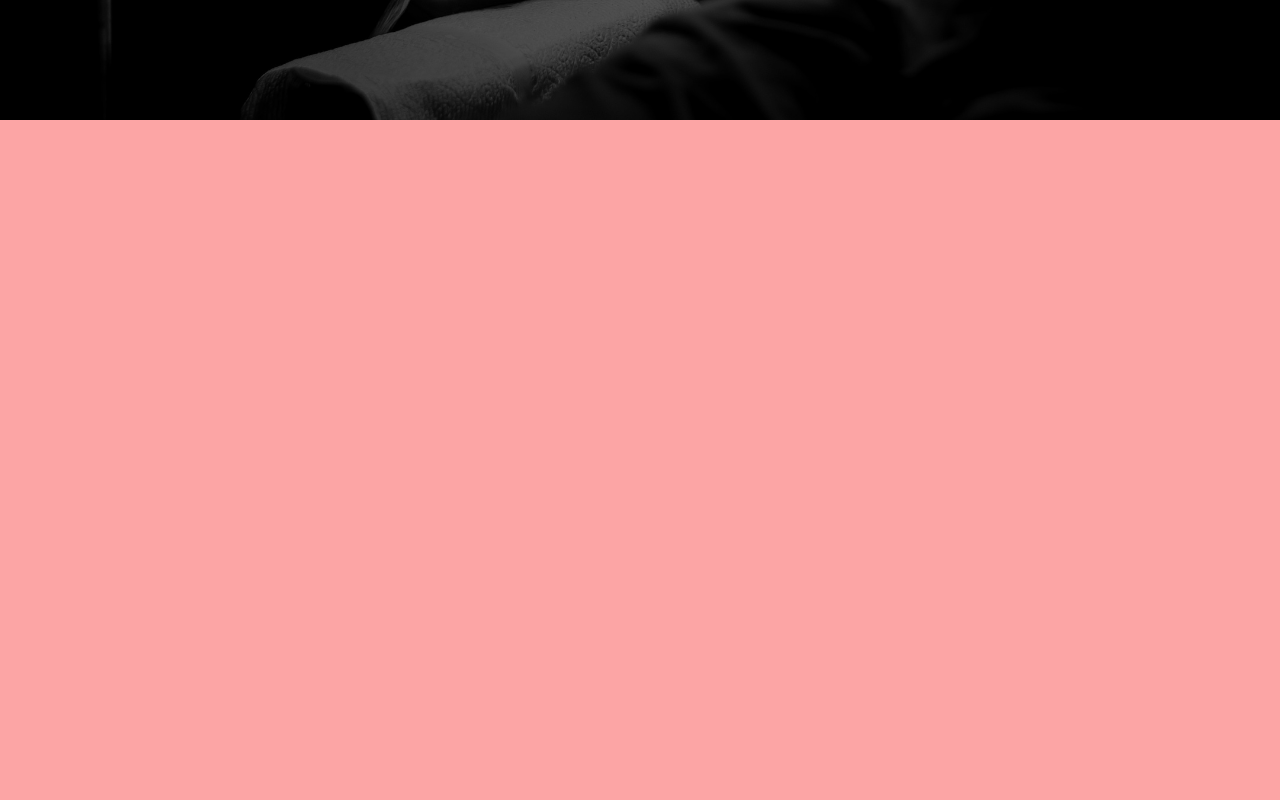
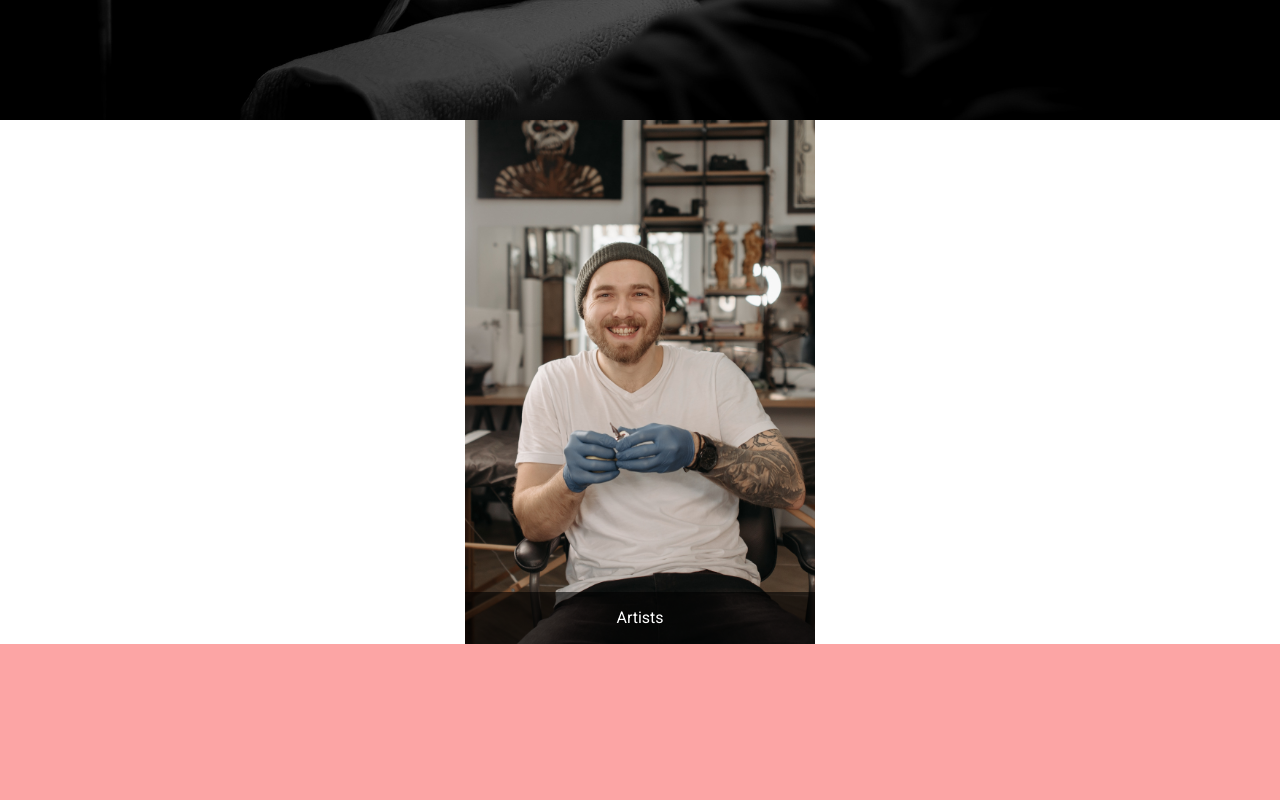
Before and after one commit to danlaratta/Driftwood_Tattoo_Site, a Next.js app: page / in a window 1280 px wide. Shown: the part 680-1480 px from the top of the page. Built offline with nearby package versions, Linux system fonts and the light colour scheme.

Commit message:
LinkCards work

```diff
--- a/package.json
+++ b/package.json
@@ -16,6 +16,7 @@
     "autoprefixer": "10.4.14",
     "eslint": "8.42.0",
     "eslint-config-next": "13.4.5",
+    "framer-motion": "^10.12.16",
     "next": "13.4.5",
     "postcss": "8.4.24",
     "react": "18.2.0",
--- a/src/app/page.tsx
+++ b/src/app/page.tsx
@@ -1,11 +1,16 @@
 import Hero from '@/components/Hero'
+import LinkCards from '@/components/LinkCards'
 import Image from 'next/image'
 
 export default function Home() {
   return (
     <main className="overflow-hidden">
       <Hero />
-      <div className="w-full h-screen bg-red-300"></div>
+
+      <div className="w-full flex justify-center">
+        <LinkCards img={'/artists.jpg'} link={'/artists'} text={'Artists'} />
+      </div>
+        <div className="w-full h-screen bg-red-300"></div>
     </main>
   )
 }
--- a/src/components/LinkCards.tsx
+++ b/src/components/LinkCards.tsx
@@ -1,4 +1,6 @@
+"use client";
 import Link from 'next/link';
+import { motion, useAnimation } from 'framer-motion';
 import Image from 'next/image';
 
 type LinkCardProps = {
@@ -8,14 +10,37 @@ type LinkCardProps = {
 }
 
 const LinkCards = ({img, link, text}:LinkCardProps ) => {
+    const controls = useAnimation();
+
+    const handleHoverStart = () => {
+        controls.start({ height: '100%' });
+    };
+
+    const handleHoverEnd = () => {
+        controls.start({ height: '10%' });
+    };
+
     return (
-        <div className="">
-            <Link href={link}>
-                <Image src={img} alt={`${text} link image`} />
+        <div className="relative">
+            <Link href={link} >
+                <motion.div
+                    className="relative"
+                    onHoverStart={handleHoverStart}
+                    onHoverEnd={handleHoverEnd}
+                >
+                    <Image src={img} alt={`${text} link image`} width={350} height={450} />
 
-                <span className="">
-                    {text}
-                </span>
+                    <motion.div
+                    initial={{ height: '10%' }}
+                    animate={controls}
+                    transition={{ duration: 0.3 }}
+                    className="w-full flex justify-center items-center absolute bottom-0 bg-black/60"
+                    >
+                        <span className="text-white">
+                            {text}
+                        </span>
+                    </motion.div>
+                </motion.div>
             </Link>
         </div>
     );
```
Also changed, not shown: 1 other file (tests, documents, lock files or other folders).
